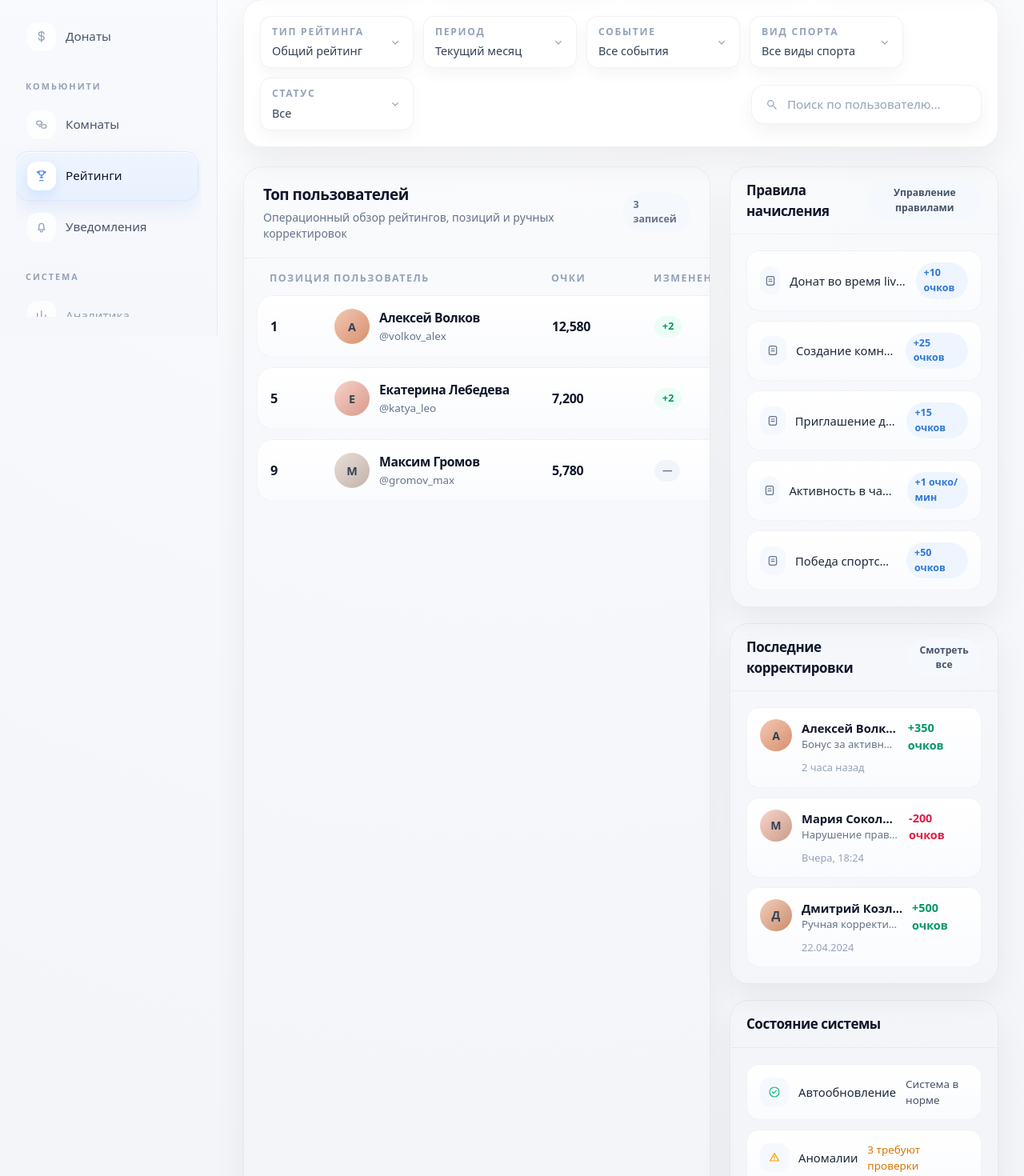
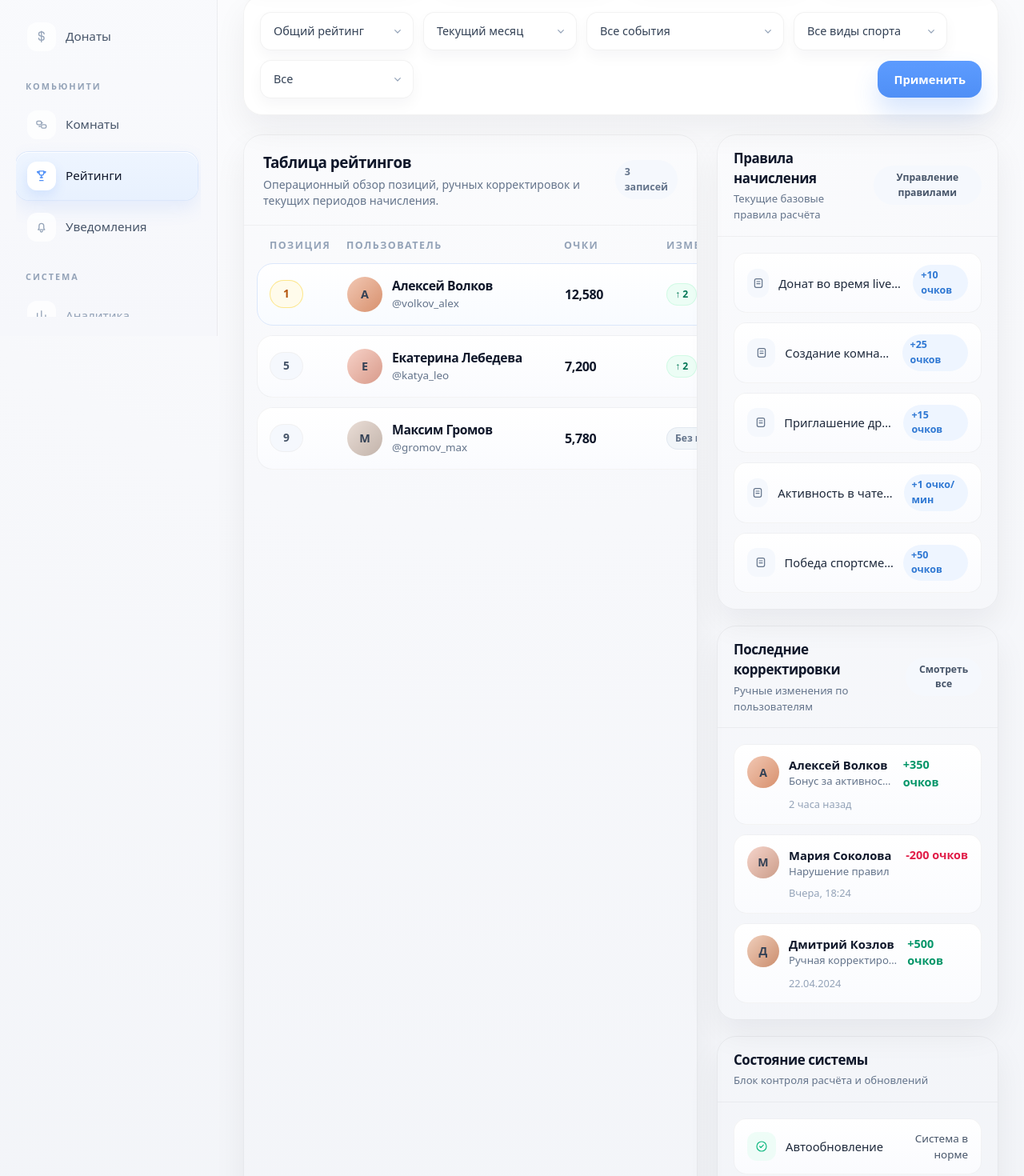
Before and after one commit to krusakovrus-svg/fundon, a Next.js app: page /admin/ratings in a window 1280 px wide. Shown: the part 380-1850 px from the top of the page at 80% size. Built offline with nearby package versions, Linux system fonts and the light colour scheme.

Commit message:
Refine admin ratings screen

```diff
--- a/src/admin/components/AdminRatingsScreen.tsx
+++ b/src/admin/components/AdminRatingsScreen.tsx
@@ -1,6 +1,6 @@
 'use client';
 
-import { useMemo, useState } from 'react';
+import { useMemo, useState, type ReactNode } from 'react';
 
 import {
   adminRatingAdjustments,
@@ -17,15 +17,6 @@ import {
   type AdminRatingStatus
 } from '@/admin/data/ratings';
 import { cn } from '@/lib/utils';
-
-function SearchIcon() {
-  return (
-    <svg viewBox="0 0 24 24" className="h-4 w-4" fill="none" stroke="currentColor" strokeWidth="1.8" aria-hidden="true">
-      <circle cx="11" cy="11" r="5.5" />
-      <path d="M16 16 21 21" strokeLinecap="round" />
-    </svg>
-  );
-}
 
 function ChevronDownIcon() {
   return (
@@ -122,44 +113,46 @@ function KpiCard({
           : 'bg-slate-100 text-slate-500';
 
   return (
-    <div className="rounded-[22px] border border-black/[0.05] bg-white/90 px-5 py-4 shadow-[0_16px_34px_rgba(15,23,42,0.05)]">
-      <p className="text-[0.9rem] font-medium text-slate-500">{label}</p>
-      <div className="mt-3 flex items-end justify-between gap-3">
-        <p className="text-[2rem] font-semibold tracking-tight text-slate-900">{value}</p>
+    <div className="rounded-[22px] border border-black/[0.05] bg-white/92 px-5 py-4 shadow-[0_16px_34px_rgba(15,23,42,0.05)]">
+      <div className="flex items-start justify-between gap-3">
+        <div>
+          <p className="text-[0.88rem] font-medium text-slate-500">{label}</p>
+          <p className="mt-2 text-[2rem] font-semibold tracking-tight text-slate-900">{value}</p>
+        </div>
         <span className={cn('inline-flex rounded-full px-2.5 py-1 text-[0.72rem] font-semibold', accent)}>{hint}</span>
       </div>
     </div>
   );
 }
 
-function FilterButton({
-  label,
+function FilterSelect({
   value,
-  active = false,
-  onClick
+  onChange,
+  options,
+  minWidth = 'min-w-[12rem]'
 }: {
-  label: string;
   value: string;
-  active?: boolean;
-  onClick?: () => void;
+  onChange: (value: string) => void;
+  options: readonly { id: string; label: string }[];
+  minWidth?: string;
 }) {
   return (
-    <button
-      type="button"
-      onClick={onClick}
-      className={cn(
-        'inline-flex min-w-[12rem] items-center justify-between gap-3 rounded-[14px] border px-3.5 py-2.5 text-left text-[0.9rem] shadow-[0_8px_18px_rgba(15,23,42,0.04)]',
-        active ? 'border-[#dbe7fb] bg-[#eef5ff]' : 'border-black/[0.05] bg-white'
-      )}
+    <label className={cn('relative', minWidth)}>
+      <select
+        value={value}
+        onChange={(event) => onChange(event.target.value)}
+        className="h-12 w-full appearance-none rounded-[14px] border border-black/[0.05] bg-white px-4 pr-10 text-[0.9rem] font-medium text-slate-700 shadow-[0_8px_18px_rgba(15,23,42,0.04)] outline-none transition focus:border-[#dbe7fb] focus:ring-2 focus:ring-[#eef5ff]"
       >
-      <div>
-        <p className="text-[0.76rem] font-semibold uppercase tracking-[0.14em] text-slate-400">{label}</p>
-        <p className="mt-1 font-medium text-slate-700">{value}</p>
-      </div>
-      <span className="text-slate-400">
+        {options.map((option) => (
+          <option key={option.id} value={option.id}>
+            {option.label}
+          </option>
+        ))}
+      </select>
+      <span className="pointer-events-none absolute right-3 top-1/2 -translate-y-1/2 text-slate-400">
         <ChevronDownIcon />
       </span>
-    </button>
+    </label>
   );
 }
 
@@ -188,65 +181,128 @@ function getStatusLabel(status: AdminRatingStatus) {
 function getChangeTone(changeTone: AdminRatingRow['changeTone']) {
   switch (changeTone) {
     case 'positive':
-      return 'bg-emerald-50 text-emerald-600';
+      return 'bg-emerald-50 text-emerald-700 ring-1 ring-emerald-100';
     case 'negative':
-      return 'bg-rose-50 text-rose-600';
+      return 'bg-rose-50 text-rose-700 ring-1 ring-rose-100';
     case 'neutral':
-      return 'bg-slate-100 text-slate-500';
+      return 'bg-slate-100 text-slate-500 ring-1 ring-slate-200';
   }
+}
+
+function getChangeLabel(change: string) {
+  if (change.startsWith('+')) {
+    return `↑ ${change.replace('+', '')}`;
+  }
+
+  if (change.startsWith('-')) {
+    return `↓ ${change.replace('-', '')}`;
+  }
+
+  return 'Без изм.';
+}
+
+function getPositionTone(position: number) {
+  if (position === 1) {
+    return 'bg-amber-50 text-amber-700 ring-1 ring-amber-200';
+  }
+
+  if (position === 2) {
+    return 'bg-slate-100 text-slate-600 ring-1 ring-slate-200';
+  }
+
+  if (position === 3) {
+    return 'bg-orange-50 text-orange-700 ring-1 ring-orange-200';
+  }
+
+  return 'bg-[#f5f8fd] text-slate-600 ring-1 ring-black/[0.05]';
 }
 
 function getStateTone(tone: 'good' | 'warning' | 'info') {
   switch (tone) {
     case 'good':
       return {
-        dot: 'text-emerald-500',
-        value: 'text-slate-600',
+        iconClass: 'text-emerald-500',
+        valueClass: 'text-slate-600',
         Icon: SystemGoodIcon
       };
     case 'warning':
       return {
-        dot: 'text-amber-500',
-        value: 'text-amber-600',
+        iconClass: 'text-amber-500',
+        valueClass: 'text-amber-600',
         Icon: SystemWarningIcon
       };
     case 'info':
       return {
-        dot: 'text-sky-500',
-        value: 'text-slate-600',
+        iconClass: 'text-sky-500',
+        valueClass: 'text-slate-600',
         Icon: SystemInfoIcon
       };
   }
 }
 
+function SideSection({
+  title,
+  actionLabel,
+  subtitle,
+  children
+}: {
+  title: string;
+  subtitle?: string;
+  actionLabel?: string;
+  children: React.ReactNode;
+}) {
+  return (
+    <section className="rounded-[24px] border border-black/[0.05] bg-white/92 shadow-[0_18px_40px_rgba(15,23,42,0.06)]">
+      <div className="flex items-center justify-between gap-3 border-b border-black/[0.045] px-5 py-4">
+        <div>
+          <h3 className="text-[1.06rem] font-semibold tracking-tight text-slate-900">{title}</h3>
+          {subtitle ? <p className="mt-1 text-[0.82rem] text-slate-500">{subtitle}</p> : null}
+        </div>
+        {actionLabel ? (
+          <button type="button" className="rounded-full bg-[#f5f8fd] px-3 py-1.5 text-[0.76rem] font-semibold text-slate-600">
+            {actionLabel}
+          </button>
+        ) : null}
+      </div>
+      <div className="space-y-3 p-5">{children}</div>
+    </section>
+  );
+}
+
+function RowActionButton({
+  label,
+  children
+}: {
+  label: string;
+  children: ReactNode;
+}) {
+  return (
+    <button
+      type="button"
+      aria-label={label}
+      className="rounded-[12px] border border-black/[0.05] bg-white/70 p-2 text-slate-400 transition hover:border-black/[0.08] hover:text-slate-700"
+    >
+      {children}
+    </button>
+  );
+}
+
 export function AdminRatingsScreen() {
-  const [typeIndex, setTypeIndex] = useState(0);
-  const [periodIndex, setPeriodIndex] = useState(0);
-  const [eventIndex, setEventIndex] = useState(0);
-  const [sportIndex, setSportIndex] = useState(0);
-  const [statusIndex, setStatusIndex] = useState(0);
-  const [query, setQuery] = useState('');
-
-  const selectedType = adminRatingTypeFilters[typeIndex];
-  const selectedPeriod = adminRatingPeriodFilters[periodIndex];
-  const selectedEvent = adminRatingEventFilters[eventIndex];
-  const selectedSport = adminRatingSportFilters[sportIndex];
-  const selectedStatus = adminRatingStatusFilters[statusIndex];
+  const [typeFilter, setTypeFilter] = useState<(typeof adminRatingTypeFilters)[number]['id']>('global');
+  const [periodFilter, setPeriodFilter] = useState<(typeof adminRatingPeriodFilters)[number]['id']>('current-month');
+  const [eventFilter, setEventFilter] = useState<(typeof adminRatingEventFilters)[number]['id']>('all');
+  const [sportFilter, setSportFilter] = useState<(typeof adminRatingSportFilters)[number]['id']>('all');
+  const [statusFilter, setStatusFilter] = useState<(typeof adminRatingStatusFilters)[number]['id']>('all');
 
   const filteredRows = useMemo(() => {
     return adminRatingsRows.filter((row) => {
-      const typeMatch = selectedType.id === 'global' ? row.type === 'global' : selectedType.id === row.type;
-      const eventMatch = selectedEvent.id === 'all' ? true : row.event === selectedEvent.label;
-      const sportMatch = selectedSport.id === 'all' ? true : row.sport === selectedSport.label;
-      const statusMatch = selectedStatus.id === 'all' ? true : row.status === selectedStatus.id;
-      const queryMatch =
-        query.trim().length === 0
-          ? true
-          : `${row.user} ${row.handle} ${row.event}`.toLowerCase().includes(query.trim().toLowerCase());
-
-      return typeMatch && eventMatch && sportMatch && statusMatch && queryMatch;
+      const typeMatch = typeFilter === 'global' ? row.type === 'global' : row.type === typeFilter;
+      const eventMatch = eventFilter === 'all' ? true : row.event === adminRatingEventFilters.find((item) => item.id === eventFilter)?.label;
+      const sportMatch = sportFilter === 'all' ? true : row.sport === adminRatingSportFilters.find((item) => item.id === sportFilter)?.label;
+      const statusMatch = statusFilter === 'all' ? true : row.status === statusFilter;
+      return typeMatch && eventMatch && sportMatch && statusMatch;
     });
-  }, [query, selectedEvent.id, selectedEvent.label, selectedSport.id, selectedSport.label, selectedStatus.id, selectedType.id]);
+  }, [eventFilter, sportFilter, statusFilter, typeFilter]);
 
   return (
     <div className="space-y-6">
@@ -258,57 +314,57 @@ export function AdminRatingsScreen() {
 
       <section className="rounded-[24px] border border-black/[0.05] bg-white/90 p-5 shadow-[0_18px_40px_rgba(15,23,42,0.06)]">
         <div className="flex flex-wrap items-center gap-3">
-          <FilterButton label="Тип рейтинга" value={selectedType.label} onClick={() => setTypeIndex((current) => (current + 1) % adminRatingTypeFilters.length)} />
-          <FilterButton label="Период" value={selectedPeriod.label} onClick={() => setPeriodIndex((current) => (current + 1) % adminRatingPeriodFilters.length)} />
-          <FilterButton label="Событие" value={selectedEvent.label} onClick={() => setEventIndex((current) => (current + 1) % adminRatingEventFilters.length)} />
-          <FilterButton label="Вид спорта" value={selectedSport.label} onClick={() => setSportIndex((current) => (current + 1) % adminRatingSportFilters.length)} />
-          <FilterButton label="Статус" value={selectedStatus.label} onClick={() => setStatusIndex((current) => (current + 1) % adminRatingStatusFilters.length)} />
-
-          <label className="ml-auto flex min-w-[18rem] items-center gap-3 rounded-[16px] border border-black/[0.05] bg-white px-4 py-3 shadow-[0_10px_24px_rgba(15,23,42,0.05)]">
-            <span className="text-slate-400">
-              <SearchIcon />
-            </span>
-            <input
-              type="text"
-              value={query}
-              onChange={(event) => setQuery(event.target.value)}
-              placeholder="Поиск по пользователю..."
-              className="w-full bg-transparent text-[0.95rem] text-slate-700 outline-none placeholder:text-slate-400"
-            />
-          </label>
+          <FilterSelect value={typeFilter} onChange={(value) => setTypeFilter(value as (typeof adminRatingTypeFilters)[number]['id'])} options={adminRatingTypeFilters} />
+          <FilterSelect value={periodFilter} onChange={(value) => setPeriodFilter(value as (typeof adminRatingPeriodFilters)[number]['id'])} options={adminRatingPeriodFilters} />
+          <FilterSelect value={eventFilter} onChange={(value) => setEventFilter(value as (typeof adminRatingEventFilters)[number]['id'])} options={adminRatingEventFilters} minWidth="min-w-[13rem]" />
+          <FilterSelect value={sportFilter} onChange={(value) => setSportFilter(value as (typeof adminRatingSportFilters)[number]['id'])} options={adminRatingSportFilters} />
+          <FilterSelect value={statusFilter} onChange={(value) => setStatusFilter(value as (typeof adminRatingStatusFilters)[number]['id'])} options={adminRatingStatusFilters} />
+          <button
+            type="button"
+            className="ml-auto rounded-[16px] bg-[linear-gradient(180deg,#5d9cff_0%,#4f8ff6_100%)] px-5 py-3 text-[0.92rem] font-semibold text-white shadow-[0_18px_30px_rgba(79,143,246,0.22)]"
+          >
+            Применить
+          </button>
         </div>
       </section>
 
-      <section className="grid gap-6 xl:grid-cols-[minmax(0,1fr)_21rem]">
+      <section className="grid gap-6 xl:grid-cols-[minmax(0,1fr)_22rem]">
         <div className="rounded-[24px] border border-black/[0.05] bg-white/92 shadow-[0_18px_40px_rgba(15,23,42,0.06)]">
           <div className="flex items-center justify-between gap-4 border-b border-black/[0.045] px-6 py-5">
             <div>
-              <h2 className="text-[1.18rem] font-semibold tracking-tight text-slate-900">Топ пользователей</h2>
-              <p className="mt-1 text-sm text-slate-500">Операционный обзор рейтингов, позиций и ручных корректировок</p>
+              <h2 className="text-[1.18rem] font-semibold tracking-tight text-slate-900">Таблица рейтингов</h2>
+              <p className="mt-1 text-sm text-slate-500">Операционный обзор позиций, ручных корректировок и текущих периодов начисления.</p>
             </div>
             <div className="rounded-full bg-[#f5f8fd] px-3 py-1.5 text-[0.78rem] font-semibold text-slate-500">{filteredRows.length} записей</div>
           </div>
 
           <div className="overflow-x-auto px-4 py-4">
             <div className="min-w-[980px]">
-              <div className="grid grid-cols-[4rem_minmax(16rem,1.4fr)_7rem_7rem_minmax(14rem,1.2fr)_8rem_7.5rem] gap-4 px-4 pb-3 text-[0.78rem] font-semibold uppercase tracking-[0.12em] text-slate-400">
+              <div className="grid grid-cols-[5rem_minmax(16rem,1.4fr)_7rem_7rem_minmax(14rem,1.2fr)_8rem_7.5rem] gap-4 px-4 pb-3 text-[0.78rem] font-semibold uppercase tracking-[0.12em] text-slate-400">
                 <span>Позиция</span>
                 <span>Пользователь</span>
                 <span>Очки</span>
                 <span>Изменение</span>
                 <span>Событие / Период</span>
                 <span>Статус</span>
-                <span>Действия</span>
+                <span className="text-right">Действия</span>
               </div>
 
               <div className="space-y-3">
                 {filteredRows.map((row) => (
                   <div
                     key={row.id}
-                    className="grid grid-cols-[4rem_minmax(16rem,1.4fr)_7rem_7rem_minmax(14rem,1.2fr)_8rem_7.5rem] items-center gap-4 rounded-[20px] border border-black/[0.045] bg-[linear-gradient(180deg,#ffffff_0%,#fafbfe_100%)] px-4 py-4 shadow-[inset_0_1px_0_rgba(255,255,255,0.92)]"
+                    className={cn(
+                      'grid grid-cols-[5rem_minmax(16rem,1.4fr)_7rem_7rem_minmax(14rem,1.2fr)_8rem_7.5rem] items-center gap-4 rounded-[20px] border px-4 py-4 shadow-[inset_0_1px_0_rgba(255,255,255,0.92)] transition',
+                      row.position <= 3
+                        ? 'border-[#dbe7fb] bg-[linear-gradient(180deg,#ffffff_0%,#f8fbff_100%)] shadow-[0_14px_28px_rgba(79,143,246,0.08)]'
+                        : 'border-black/[0.045] bg-[linear-gradient(180deg,#ffffff_0%,#fafbfe_100%)]'
+                    )}
                   >
-                    <div className="flex items-center gap-2">
-                      <span className="text-[1.02rem] font-semibold tracking-tight text-slate-900">{row.position}</span>
+                    <div className="flex items-center">
+                      <span className={cn('inline-flex min-w-[2.5rem] items-center justify-center rounded-full px-3 py-1.5 text-[0.86rem] font-semibold', getPositionTone(row.position))}>
+                        {row.position}
+                      </span>
                     </div>
 
                     <div className="flex min-w-0 items-center gap-3">
@@ -323,8 +379,8 @@ export function AdminRatingsScreen() {
 
                     <p className="text-[1rem] font-semibold tracking-tight text-slate-900">{row.points}</p>
 
-                    <span className={cn('inline-flex w-fit rounded-full px-2.5 py-1 text-[0.78rem] font-semibold', getChangeTone(row.changeTone))}>
-                      {row.change}
+                    <span className={cn('inline-flex w-fit rounded-full px-2.5 py-1 text-[0.76rem] font-semibold', getChangeTone(row.changeTone))}>
+                      {getChangeLabel(row.change)}
                     </span>
 
                     <div className="min-w-0">
@@ -337,15 +393,15 @@ export function AdminRatingsScreen() {
                     </span>
 
                     <div className="flex items-center justify-end gap-2">
-                      <button type="button" className="rounded-[12px] bg-[#f5f8fd] p-2 text-slate-500 transition hover:text-slate-700">
+                      <RowActionButton label={`Открыть ${row.user}`}>
                         <EyeIcon />
-                      </button>
-                      <button type="button" className="rounded-[12px] bg-[#f5f8fd] p-2 text-slate-500 transition hover:text-slate-700">
+                      </RowActionButton>
+                      <RowActionButton label={`Редактировать ${row.user}`}>
                         <EditIcon />
-                      </button>
-                      <button type="button" className="rounded-[12px] bg-[#f5f8fd] p-2 text-slate-500 transition hover:text-slate-700">
+                      </RowActionButton>
+                      <RowActionButton label={`Пересчитать ${row.user}`}>
                         <RefreshIcon />
-                      </button>
+                      </RowActionButton>
                     </div>
                   </div>
                 ))}
@@ -355,16 +411,7 @@ export function AdminRatingsScreen() {
         </div>
 
         <div className="space-y-5">
-          <section className="rounded-[24px] border border-black/[0.05] bg-white/92 shadow-[0_18px_40px_rgba(15,23,42,0.06)]">
-            <div className="flex items-center justify-between gap-3 border-b border-black/[0.045] px-5 py-4">
-              <div>
-                <h3 className="text-[1.06rem] font-semibold tracking-tight text-slate-900">Правила начисления</h3>
-              </div>
-              <button type="button" className="rounded-full bg-[#f5f8fd] px-3 py-1.5 text-[0.76rem] font-semibold text-slate-600">
-                Управление правилами
-              </button>
-            </div>
-            <div className="space-y-3 p-5">
+          <SideSection title="Правила начисления" subtitle="Текущие базовые правила расчёта" actionLabel="Управление правилами">
             {adminRatingRules.map((rule) => (
               <div key={rule.id} className="flex items-center justify-between gap-3 rounded-[16px] border border-black/[0.045] bg-[linear-gradient(180deg,#ffffff_0%,#fafbfe_100%)] px-4 py-3.5">
                 <div className="flex min-w-0 items-center gap-3">
@@ -376,17 +423,9 @@ export function AdminRatingsScreen() {
                 <span className="rounded-full bg-[#eef5ff] px-2.5 py-1 text-[0.78rem] font-semibold text-[#2f78d3]">{rule.points}</span>
               </div>
             ))}
-            </div>
-          </section>
+          </SideSection>
 
-          <section className="rounded-[24px] border border-black/[0.05] bg-white/92 shadow-[0_18px_40px_rgba(15,23,42,0.06)]">
-            <div className="flex items-center justify-between gap-3 border-b border-black/[0.045] px-5 py-4">
-              <h3 className="text-[1.06rem] font-semibold tracking-tight text-slate-900">Последние корректировки</h3>
-              <button type="button" className="rounded-full bg-[#f5f8fd] px-3 py-1.5 text-[0.76rem] font-semibold text-slate-600">
-                Смотреть все
-              </button>
-            </div>
-            <div className="space-y-3 p-5">
+          <SideSection title="Последние корректировки" subtitle="Ручные изменения по пользователям" actionLabel="Смотреть все">
             {adminRatingAdjustments.map((item) => (
               <div key={item.id} className="flex items-start gap-3 rounded-[16px] border border-black/[0.045] bg-[linear-gradient(180deg,#ffffff_0%,#fafbfe_100%)] px-4 py-3.5">
                 <div className={cn('flex h-10 w-10 items-center justify-center rounded-full text-[0.88rem] font-semibold text-slate-700', item.avatarTone)}>
@@ -406,14 +445,9 @@ export function AdminRatingsScreen() {
                 </div>
               </div>
             ))}
-            </div>
-          </section>
+          </SideSection>
 
-          <section className="rounded-[24px] border border-black/[0.05] bg-white/92 shadow-[0_18px_40px_rgba(15,23,42,0.06)]">
-            <div className="border-b border-black/[0.045] px-5 py-4">
-              <h3 className="text-[1.06rem] font-semibold tracking-tight text-slate-900">Состояние системы</h3>
-            </div>
-            <div className="space-y-3 p-5">
+          <SideSection title="Состояние системы" subtitle="Блок контроля расчёта и обновлений">
             {adminRatingSystemState.map((item) => {
               const tone = getStateTone(item.tone);
               const Icon = tone.Icon;
@@ -421,17 +455,26 @@ export function AdminRatingsScreen() {
               return (
                 <div key={item.id} className="flex items-center justify-between gap-3 rounded-[16px] border border-black/[0.045] bg-[linear-gradient(180deg,#ffffff_0%,#fafbfe_100%)] px-4 py-3.5">
                   <div className="flex items-center gap-3">
-                      <span className={cn('flex h-9 w-9 items-center justify-center rounded-[12px] bg-[#f5f8fd]', tone.dot)}>
+                    <span
+                      className={cn(
+                        'flex h-9 w-9 items-center justify-center rounded-[12px]',
+                        item.tone === 'good'
+                          ? 'bg-emerald-50/80'
+                          : item.tone === 'warning'
+                            ? 'bg-amber-50/80'
+                            : 'bg-sky-50/80',
+                        tone.iconClass
+                      )}
+                    >
                       <Icon />
                     </span>
                     <p className="text-[0.92rem] font-medium text-slate-800">{item.label}</p>
                   </div>
-                    <span className={cn('text-[0.84rem] font-medium', tone.value)}>{item.value}</span>
+                  <span className={cn('text-right text-[0.84rem] font-medium', tone.valueClass)}>{item.value}</span>
                 </div>
               );
             })}
-            </div>
-          </section>
+          </SideSection>
         </div>
       </section>
     </div>
```
Lines whose indentation alone changed are shown as unchanged.
